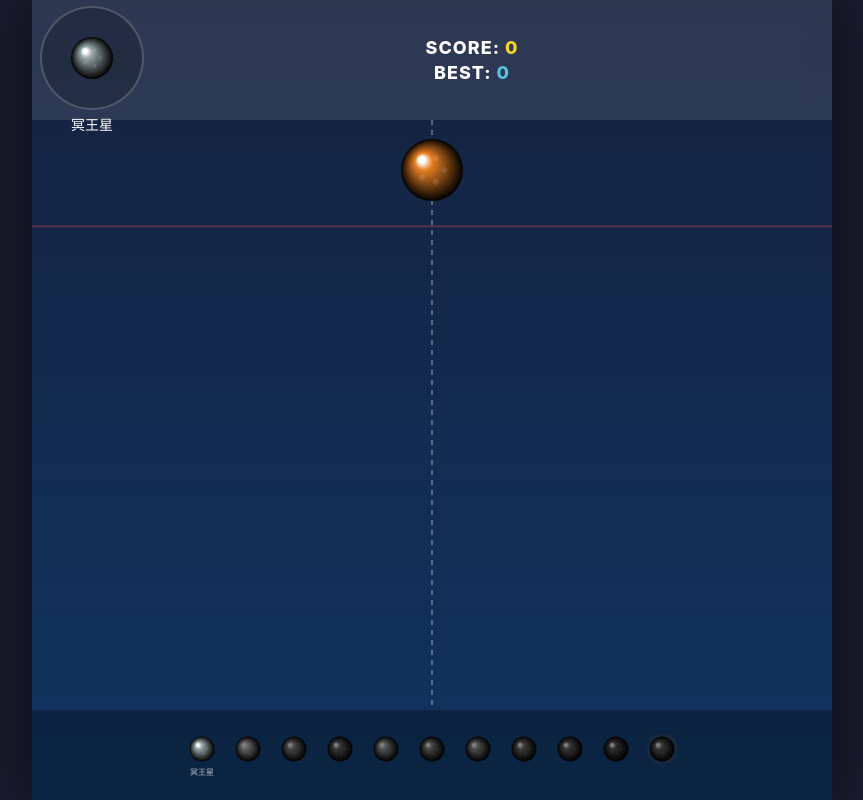
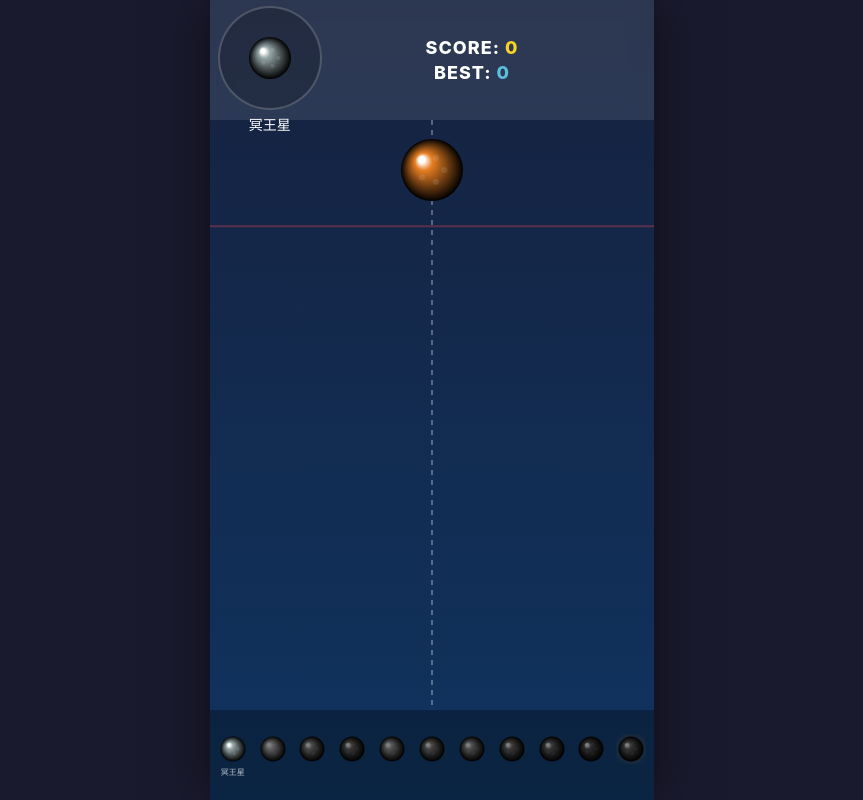
Before and after one commit to keidaizm/planetgame, a website built with Vite: page index.html in a window 1280 px wide. Shown: the whole page, without its empty margins (208-1071 px from the left). Built offline with nearby package versions, Linux system fonts and the light colour scheme.

Commit message:
Fix: Maintain 5:9 aspect ratio while fitting to screen height

```diff
--- a/src/style.css
+++ b/src/style.css
@@ -29,11 +29,9 @@ body {
 #app {
   position: relative;
   width: 100%;
-  max-width: min(100vw, 800px);
-  /* Responsive max-width for better scaling */
-  height: 100%;
-  max-height: min(100vh, 1200px);
-  /* Maintain aspect ratio */
+  max-width: min(100vw, calc(100vh * 5 / 9));
+  /* Maintain 5:9 aspect ratio based on height */
+  height: 100vh;
   margin: 0 auto;
   /* Center horizontally */
   display: flex;
```
